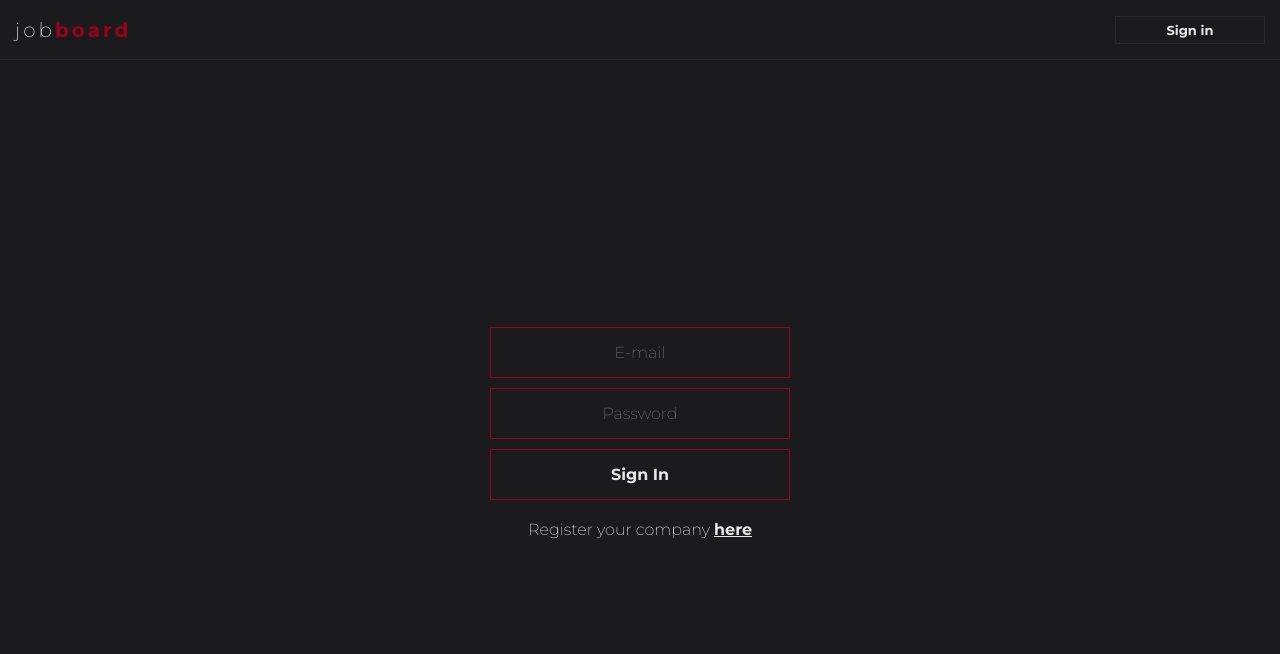
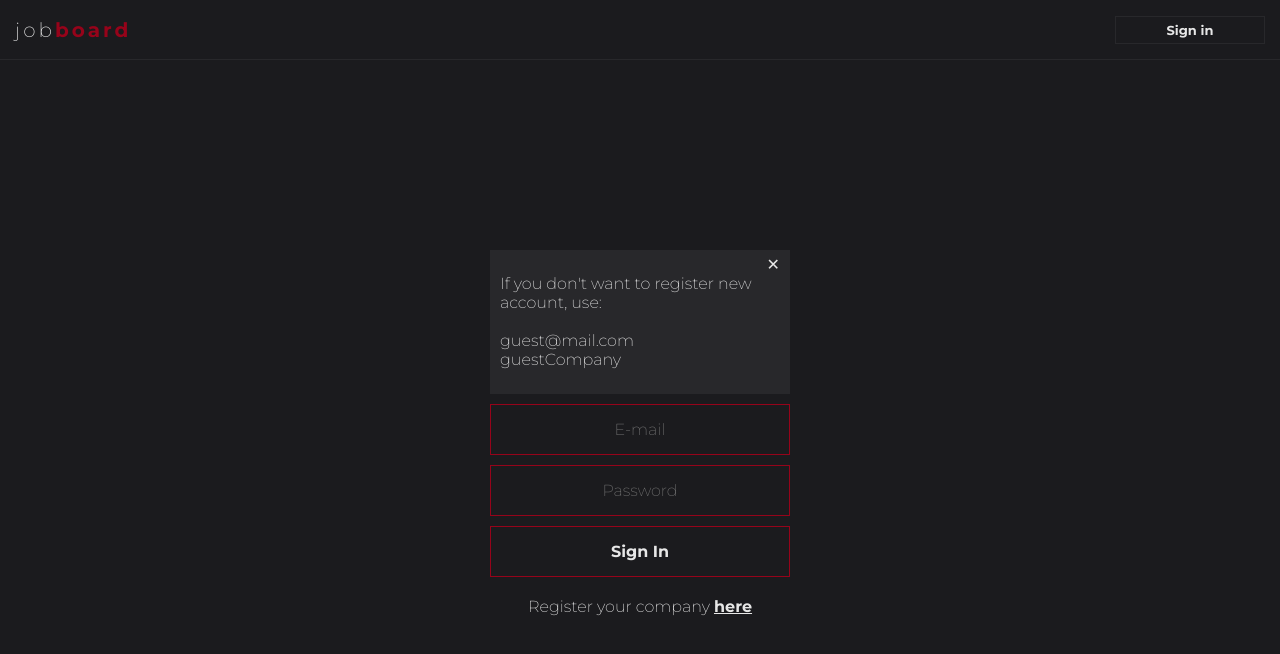
Before and after one commit to danhaj/job-board, a React (Create React App) app: page /sign-in in a window 1280 px wide. Shown: the top 654 px of the page. Built offline with nearby package versions, Linux system fonts and the light colour scheme.

Commit message:
add notifications

```diff
--- a/src/components/MobileNavigation.js
+++ b/src/components/MobileNavigation.js
@@ -43,14 +43,14 @@ const StyledLink = styled(Link)`
     display: block;
     width: 100%;
     padding: 15px 0;
-    border-top: 1px solid #96031A;
+    border-top: 1px solid #28282b;
     color: #E7E7E7;
     text-decoration: none;
     text-align: center;
     font-weight: bold;
 
     &:last-child {
-        border-bottom: 1px solid #96031A;
+        border-bottom: 1px solid #28282b;
     }
 `;
 
--- /dev/null
+++ b/src/components/Notification.js
@@ -0,0 +1,47 @@
+import React, { useRef } from 'react';
+import styled from 'styled-components';
+
+const StyledNotification = styled.div`
+    background-color: #28282b;
+    margin: 5px 0;
+    padding: 5px 10px 25px 10px;
+    ${({ width }) => width ? `width: ${width}` : ''};
+    ${({ height }) => height ? `height: ${height}` : ''};
+
+    p {
+        white-space: pre-line;
+    }
+`;
+
+const StyledHideButton = styled.div`
+    width: 100%;
+    text-align: right;
+
+    span {
+        cursor: pointer;
+    }
+`;
+
+const Notification = ({ text, width, height }) => {
+    const notification = useRef();
+
+    const hideNotification = () => {
+        notification.current.style.display = 'none';
+    }
+
+    return (
+        <StyledNotification
+            ref={notification}
+            width={width}
+            height={height}
+        >
+            <StyledHideButton onClick={hideNotification}>
+                <span>&#10005;</span>
+            </StyledHideButton>
+            <p>{ text }</p>
+        </StyledNotification>
+    )
+}
+
+
+export default Notification;
--- a/src/pages/OffersPage.js
+++ b/src/pages/OffersPage.js
@@ -6,6 +6,7 @@ import styled from 'styled-components';
 
 import Offers from '../components/Offers';
 import Filter from '../components/Filter';
+import Notification from '../components/Notification';
 
 const StyledOffersPage = styled.div`
     display: flex;
@@ -21,7 +22,6 @@ const OffersPage = () => {
     const dispatch = useDispatch();
 
     useEffect(() => {
-        alert(`Strapi server is deployed on Heroku and connection with database may take a while`);
         axios.get(url)
         .then(res => {
             dispatch(setOffers(res.data));
@@ -31,6 +31,10 @@ const OffersPage = () => {
 
     return (
         <StyledOffersPage>
+            <Notification
+                text="Strapi server is deployed on Heroku and first connection with database may take a while."
+                width="100%"
+            />
             <Filter />
             <Offers />
         </StyledOffersPage>
--- a/src/pages/SignInPage.js
+++ b/src/pages/SignInPage.js
@@ -1,9 +1,11 @@
-import React, { useEffect, useRef } from 'react';
+import React, { useRef } from 'react';
 import axios from 'axios';
 import { Link, useHistory } from 'react-router-dom';
 import { useSelector, useDispatch } from 'react-redux';
 import { setCurrentUser } from '../redux/actions';
 import styled from 'styled-components';
+
+import Notification from '../components/Notification';
 
 const StyledSignInPage = styled.form`
     display: flex;
@@ -34,7 +36,7 @@ const StyledSignInPage = styled.form`
         }
     }
 
-    span {
+    & > span {
         padding-top: 15px;
 
         a {
@@ -50,12 +52,6 @@ const SignInPage = () => {
     const user = useSelector(state => state.currentUser);
     const dispatch = useDispatch();
     const history = useHistory();
-
-    useEffect(() => {
-        if(!user.username)
-            alert(`If you don't want to register new account, use: \n\nguest@mail.com \nguestCompany `)
-    })
-
 
     const handleSubmit = ev => {
         ev.preventDefault();
@@ -80,6 +76,10 @@ const SignInPage = () => {
                 <p>You are already logged!</p>
                 :
                 <>
+                    <Notification
+                        text={`If you don't want to register new account, use: \n\nguest@mail.com \nguestCompany`}
+                        width='300px'
+                    />
                     <input ref={email} type='email' placeholder='E-mail' required />
                     <input ref={password} type='password' placeholder='Password' required />
                     <input type='submit' value='Sign In' />
```
